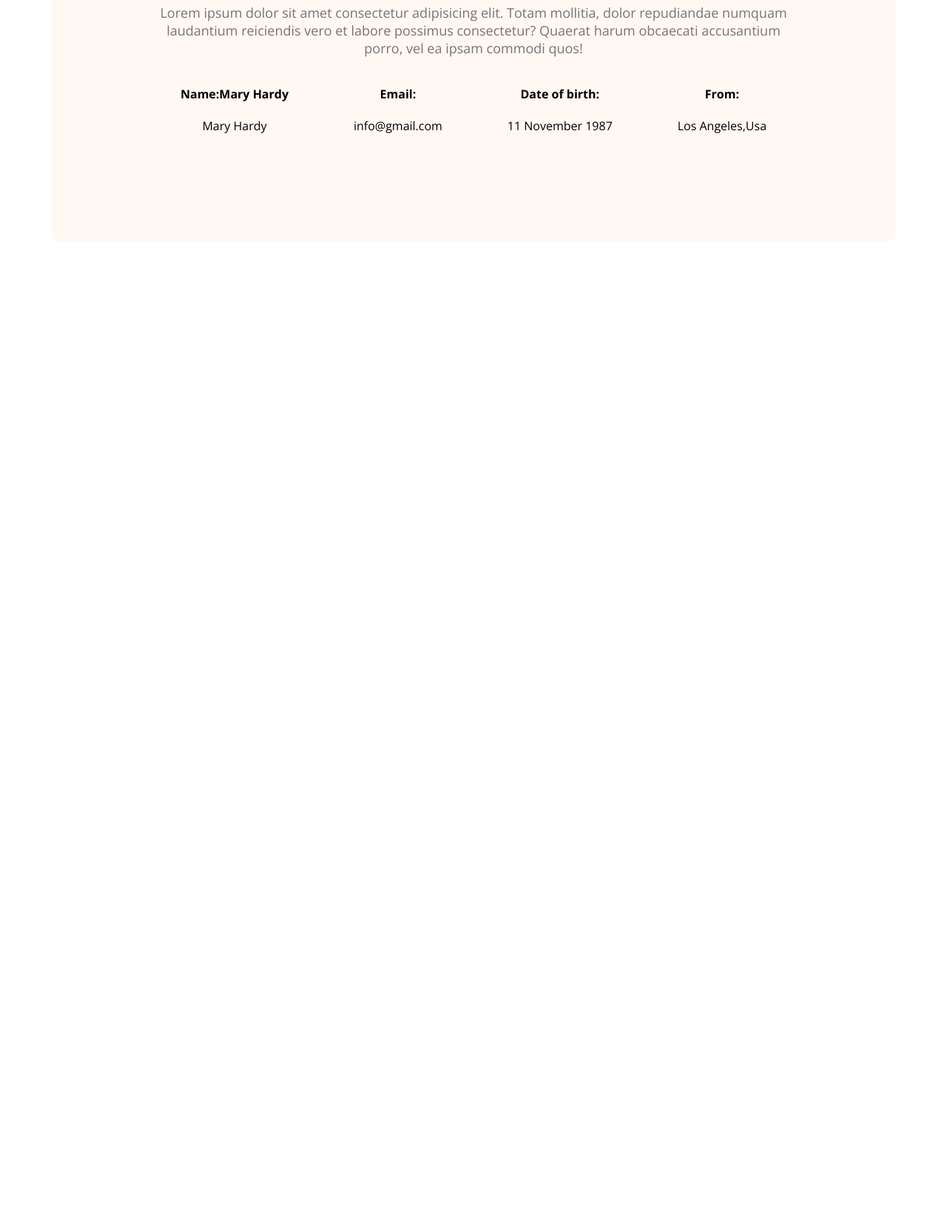
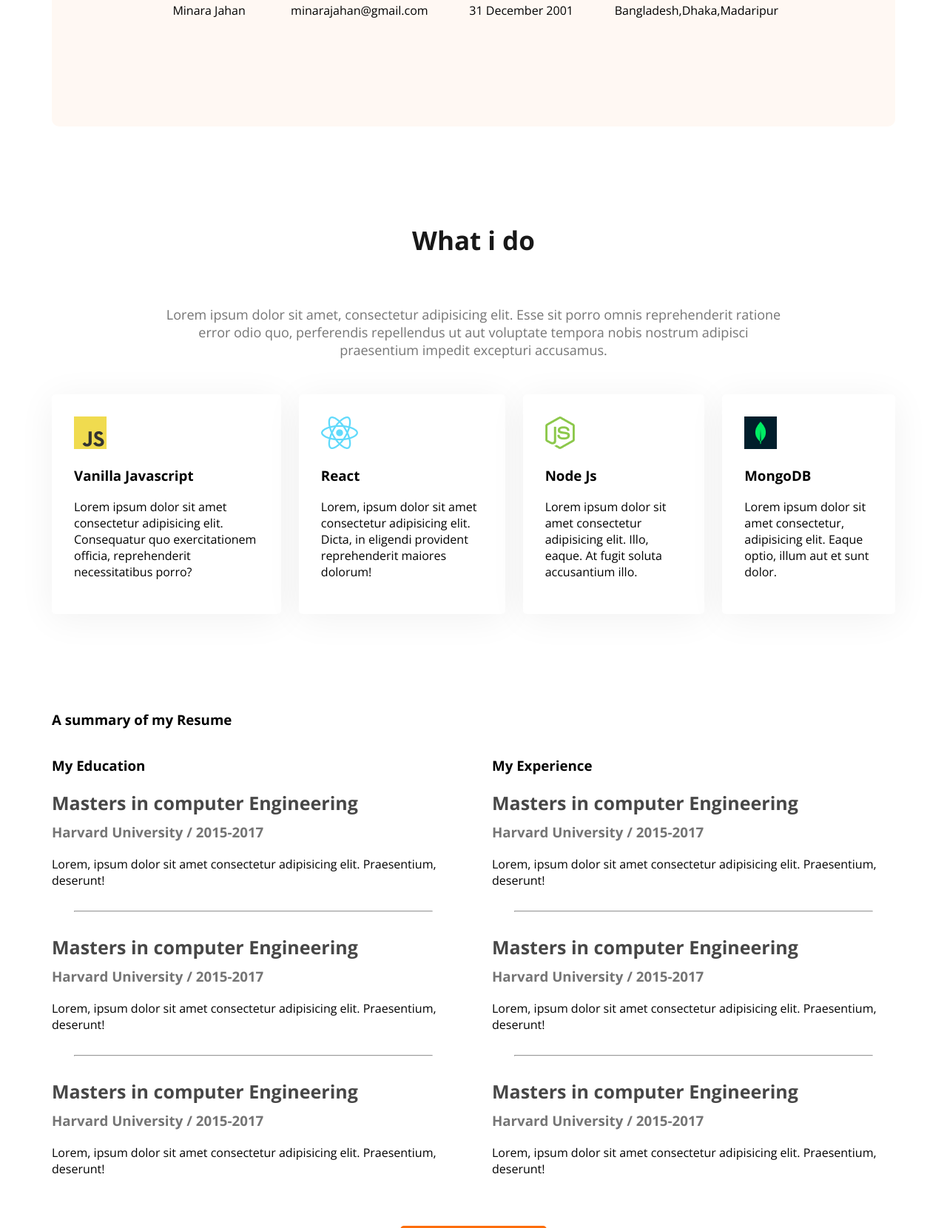
Before and after one commit to Minarajahan/web-developer-portfolio, a plain HTML site: page index.html in a window 1280 px wide. Shown: the part 1140-2800 px from the top of the page at 74% size. Before the commit the page ends 1597 px from the top, so only its background shows below. Drawn offline with nearby package versions, Linux system fonts and the light colour scheme.

Commit message:
finished main part

```diff
--- a/index.html
+++ b/index.html
@@ -12,7 +12,7 @@
 <body>
     <header class="header">
         <nav>
-            <h3 class="nav-title">Ma<span class="text-primary">r</span>y</h3>
+            <h3 class="nav-title">Mina<span class="text-primary">r</span>a</h3>
             <ul>
                 <li><a href="">Portfolio</li>
                 <li><a href=""></a>Blog</li>
@@ -23,12 +23,12 @@
         <div class="banner">
             <div class="banner-content">
                 <h3 class="banner-greeting">Hi,I am</h3>
-                <h1 class="banner-title">Mary Hardy</h1>
+                <h1 class="banner-title">Minara</h1>
                 <p>Lorem ipsum dolor sit, amet consectetur adipisicing elit. Esse hic aut vel adipisci a cum ipsam, soluta qui maiores nostrum dicta ex nemo magnam cupiditate quo iure ipsa laboriosam natus.</p>
                 <button class="btn-primary">Download CV</button>
                 <button class="btn-primary">Contact</button>
             </div>
-            <img class="profile-picture" src="images/hardy.png" alt="">
+            <img class="profile-picture" src="" alt="">
 
         </div>
     </header>
@@ -40,25 +40,103 @@
             <p class="section-description">Lorem ipsum dolor sit amet consectetur adipisicing elit. Totam mollitia, dolor repudiandae numquam laudantium reiciendis vero et labore possimus consectetur? Quaerat harum obcaecati accusantium porro, vel ea ipsam commodi quos!</p>
             <div class="about-info-container">
                 <div class="about-info">
-                    <h4 class="info-title">Name:Mary Hardy</h4>
-                    <p class="info-description">Mary Hardy</p>
+                    <h4 class="info-title">Name:Minara</h4>
+                    <p class="info-description">Minara Jahan</p>
                 </div>
                 <div class="about-info">
                     <h4 class="info-title">Email:</h4>
-                    <p class="info-description">info@gmail.com</p>
+                    <p class="info-description">minarajahan@gmail.com</p>
                 </div>
                 <div class="about-info">
                     <h4 class="info-title">Date of birth:</h4>
-                    <p class="info-description">11 November 1987</p>
+                    <p class="info-description">31 December 2001</p>
                 </div>
                 <div class="about-info">
                     <h4 class="info-title">From:</h4>
-                    <p class="info-description">Los Angeles,Usa</p>
+                    <p class="info-description">Bangladesh,Dhaka,Madaripur</p>
                 </div>
 
             </div>
         </section>
+        <!-- what i do section -->
+         <section>
+            <h3 class="section-title">What i do</h3>
+            <p id="what-i-do-description" class="section-description">Lorem ipsum dolor sit amet, consectetur adipisicing elit. Esse sit porro omnis reprehenderit ratione error odio quo, perferendis repellendus ut aut voluptate tempora nobis nostrum adipisci praesentium impedit excepturi accusamus.</p>
+            <div class="skils-container">
+                <div class="skill">
+                    <img src="images/icons/js.png" alt="">
+                    <h3 class="skill-title">Vanilla Javascript</h3>
+                    <p class="skill-description">Lorem ipsum dolor sit amet consectetur adipisicing elit. Consequatur quo exercitationem officia, reprehenderit necessitatibus porro?</p>
+                </div>
+                <div class="skill">
+                    <img src="images/icons/react.png" alt="">
+                    <h3 class="skill-title">React</h3>
+                    <p class="skill-description">Lorem, ipsum dolor sit amet consectetur adipisicing elit. Dicta, in eligendi provident reprehenderit maiores dolorum!</p>
+                </div>
+                <div class="skill">
+                    <img src="images/icons/nodejs.png" alt="">
+                    <h3 class="skill-title">Node Js</h3>
+                    <p class="skill-description">Lorem ipsum dolor sit amet consectetur adipisicing elit. Illo, eaque. At fugit soluta accusantium illo.</p>
+                </div>
+                <div class="skill">
+                    <img src="images/icons/mongo.png" alt="">
+                    <h3 class="skill-title">MongoDB</h3>
+                    <p class="skill-description">Lorem ipsum dolor sit amet consectetur, adipisicing elit. Eaque optio, illum aut et sunt dolor.</p>
+                </div>
+            </div>
 
+         </section>
+         <!-- resume section -->
+          <section>
+          <h3 class="resume-section">A summary of my Resume</h3>
+<div class="resume-container">
+    <div class="resume-colum">
+        <h3 class="resume-colum-title">My Education</h3>
+
+        <div class="resume-item">
+            <h2 class="resume-item-title">Masters in computer Engineering</h2>
+            <h3 class="resume-item-institute">Harvard University / 2015-2017</h3>
+            <p class="resume-item-descriptions">Lorem, ipsum dolor sit amet consectetur adipisicing elit. Praesentium, deserunt!</p>
+        </div>
+        <hr>
+        <div class="resume-item">
+            <h2 class="resume-item-title">Masters in computer Engineering</h2>
+            <h3 class="resume-item-institute">Harvard University / 2015-2017</h3>
+            <p class="resume-item-descriptions">Lorem, ipsum dolor sit amet consectetur adipisicing elit. Praesentium, deserunt!</p>
+        </div>
+        <hr>
+        <div class="resume-item">
+            <h2 class="resume-item-title">Masters in computer Engineering</h2>
+            <h3 class="resume-item-institute">Harvard University / 2015-2017</h3>
+            <p class="resume-item-descriptions">Lorem, ipsum dolor sit amet consectetur adipisicing elit. Praesentium, deserunt!</p>
+        </div>
+
+    </div>
+    <div class="resume-colum">
+        <h3 class="resume-colum-title">My Experience</h3>
+        <div class="resume-item">
+            <h2 class="resume-item-title">Masters in computer Engineering</h2>
+            <h3 class="resume-item-institute">Harvard University / 2015-2017</h3>
+            <p class="resume-item-descriptions">Lorem, ipsum dolor sit amet consectetur adipisicing elit. Praesentium, deserunt!</p>
+        </div>
+        <hr>
+        <div class="resume-item">
+            <h2 class="resume-item-title">Masters in computer Engineering</h2>
+            <h3 class="resume-item-institute">Harvard University / 2015-2017</h3>
+            <p class="resume-item-descriptions">Lorem, ipsum dolor sit amet consectetur adipisicing elit. Praesentium, deserunt!</p>
+        </div>
+        <hr>
+        <div class="resume-item">
+            <h2 class="resume-item-title">Masters in computer Engineering</h2>
+            <h3 class="resume-item-institute">Harvard University / 2015-2017</h3>
+            <p class="resume-item-descriptions">Lorem, ipsum dolor sit amet consectetur adipisicing elit. Praesentium, deserunt!</p>
+        </div>
+    </div>
+</div>
+<div class="download-cv">
+    <button class="btn-primary">Download CV</button>
+</div>
+</section>
     </main>
     <footer>
 
--- a/style.css
+++ b/style.css
@@ -93,6 +93,9 @@ main{
    max-width: 1140px;
    margin: 0 auto;
 }
+main section{
+    margin-top: 130px;
+}
 
 
 /* about section style */
@@ -111,3 +114,54 @@ main{
     text-align: center;
 
 }
+#what-i-do-description{
+    padding: 30px 150px;
+}
+/* skils related style */
+.skils-container{
+    display: flex;
+    gap:24px;
+
+
+}
+.skill{
+    padding: 30px;
+
+    border-radius: 5px;
+    background: #FFF;
+    box-shadow:0px 6px 50px 0px rgba(0, 0, 0,0.06);
+}
+.skils-description{
+    color: #757575;
+}
+/* resume container */
+.resume-column-title{
+    color: #474747;
+    font-size: 30px;
+    font-weight: 700;
+}
+
+.resume-container{
+    display: flex;
+    gap: 50px;
+}
+.resume-item-title{
+    color: #474747;
+    font-size: 25px;
+    font-weight: 700;
+    margin-bottom:10px ;
+}
+.resume-item-institute{
+    margin-bottom: 20px;
+    margin-top: 0px;
+}
+.resume-item-institute, .resume-item-description{
+    color: #757575;
+}
+.resume-container hr{
+    margin:30px ;
+}
+.download-cv{
+    text-align: center;
+    margin-top: 50px;
+}
```
